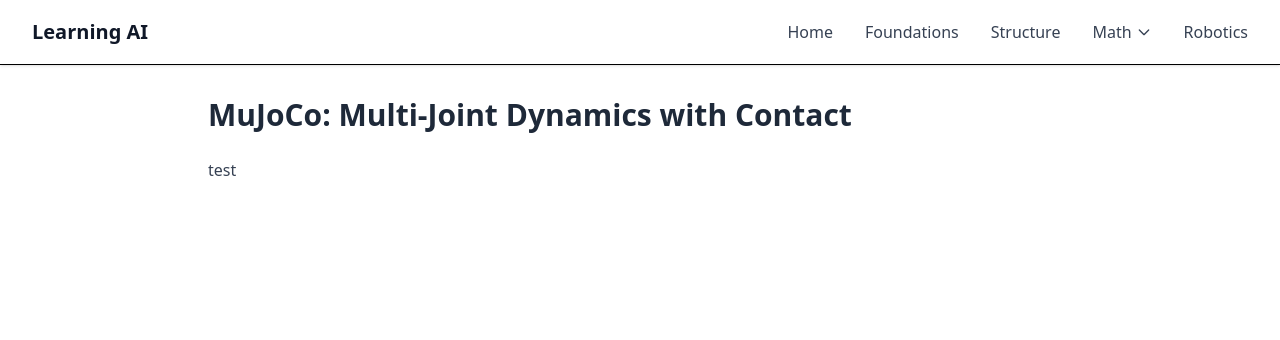
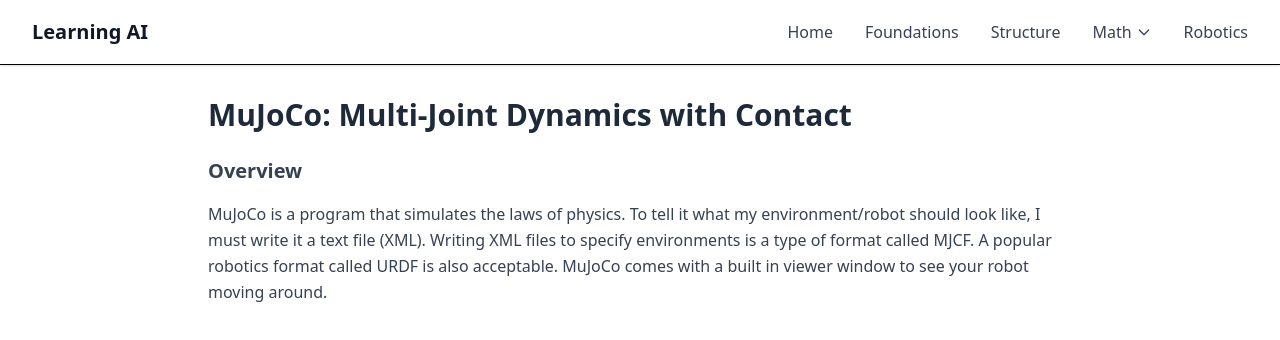
Before and after one commit to WilliamGiammona/learning-ai, a Next.js app: page /robotics in a window 1280 px wide. Shown: the top 340 px of the page. Built offline with nearby package versions, Linux system fonts and the light colour scheme.

Commit message:
adding overview text

```diff
--- a/app/robotics/page.tsx
+++ b/app/robotics/page.tsx
@@ -8,7 +8,16 @@ const page = () => {
       </h1>
 
       <div className="space-y-4 text-gray-700 leading-relaxed">
-        <p>test</p>
+        <h3 className="text-xl font-semibold">Overview</h3>
+        <p>
+          MuJoCo is a program that simulates the laws of physics. To tell it
+          what my environment/robot should look like, I must write it a text
+          file (XML). Writing XML files to specify environments is a type of
+          format called MJCF. A popular robotics format called URDF is also
+          acceptable. MuJoCo comes with a built in viewer window to see your
+          robot moving around.
+        </p>
+        <p></p>
       </div>
     </div>
   );
```
